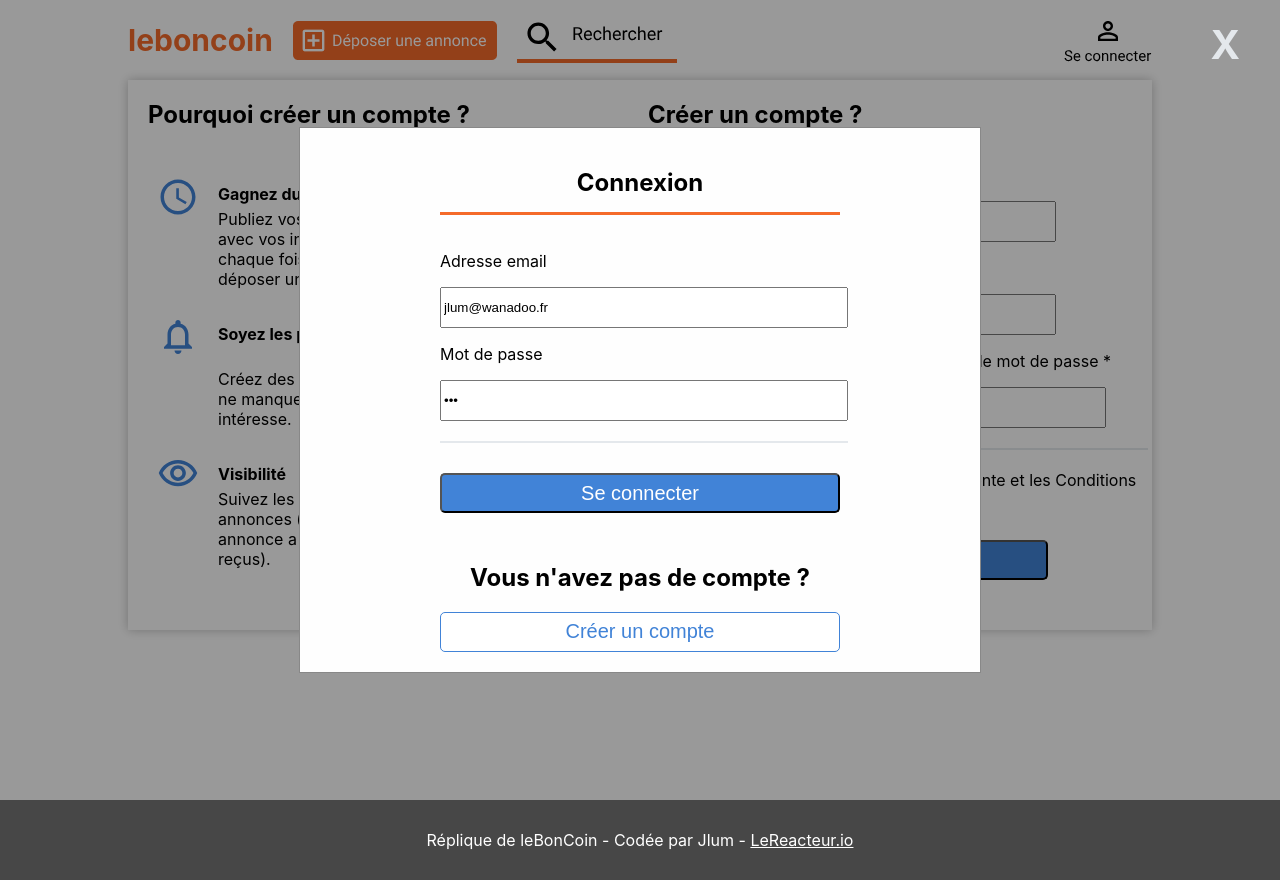
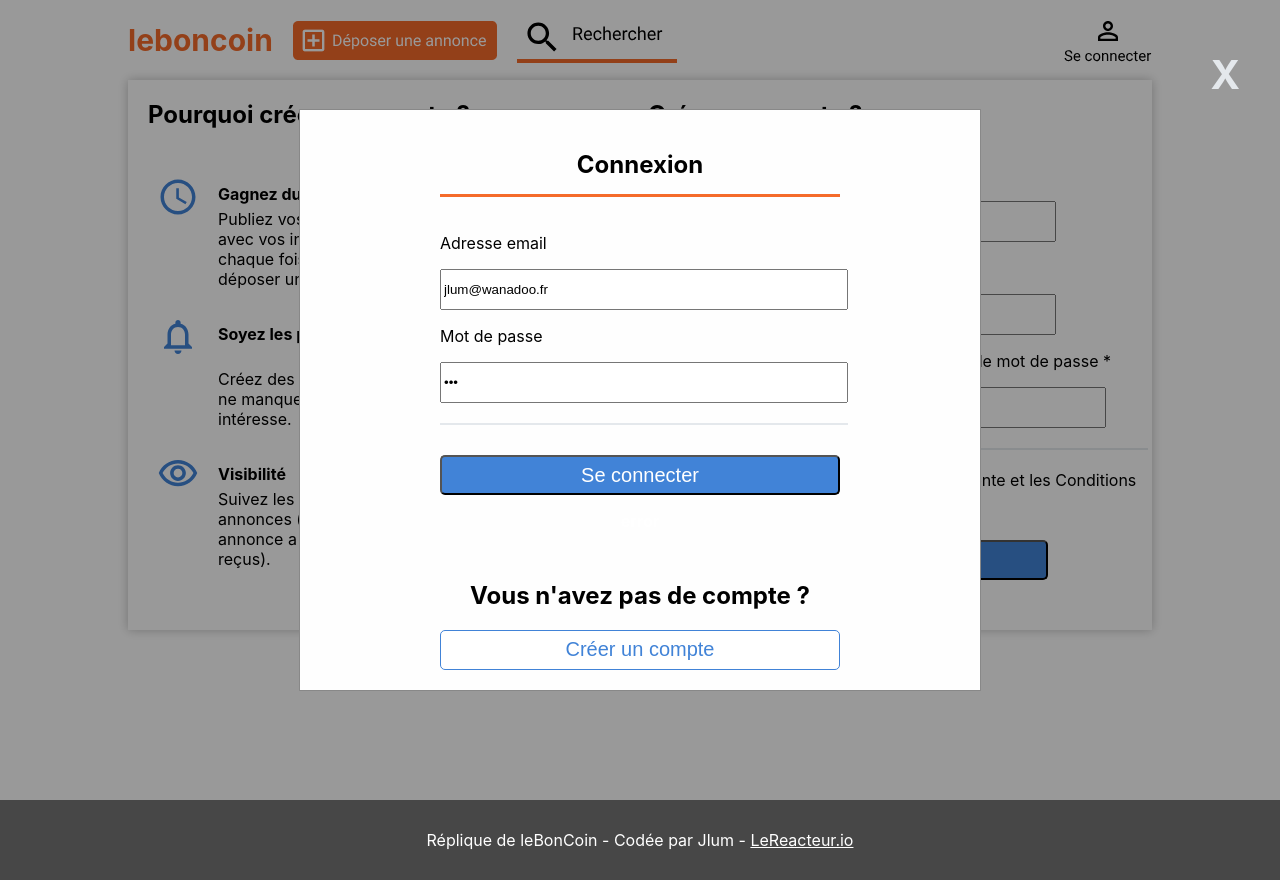
Before and after one commit to jlum85/leboncoin, a React (Create React App) app: page /sign_up in a window 1280 px wide. Both pictures are taken after a click on the item 1108 px from the left and 40 px from the top of the page. Built offline with nearby package versions, Linux system fonts and the light colour scheme.

Commit message:
contrôles de surface pour la connexion

```diff
--- a/src/App.js
+++ b/src/App.js
@@ -16,10 +16,10 @@
     username: Cookies.get("username") || "",
     _id: Cookies.get("_id") || ""
   });
-  const [showModal, setShowModal] = useState(false);
+  const [isModal, setIsModal] = useState(false);
 
   const logIn = user => {
-    setShowModal(false);
+    setIsModal(false);
     const newUser = { ...user };
     Cookies.set("user", newUser.username);
     Cookies.set("token", newUser.token);
@@ -32,7 +32,7 @@
     Cookies.remove("token");
     Cookies.remove("_id");
     setUser(null);
-    setShowModal(false);
+    setIsModal(false);
   };
 
   return (
@@ -41,17 +41,12 @@
         user={user}
         logIn={logIn}
         logOut={logOut}
-        showModal={showModal}
-        setShowModal={setShowModal}
+        isModal={isModal}
+        setIsModal={setIsModal}
       />
-      {showModal && (
-        <Modal
-          logIn={logIn}
-          showModal={showModal}
-          setShowModal={setShowModal}
-        />
+      {isModal && (
+        <Modal logIn={logIn} isModal={isModal} setIsModal={setIsModal} />
       )}
-
       <Switch>
         <Route path="/offer/:id">
           <Offer user={user} />
--- a/src/components/Header.js
+++ b/src/components/Header.js
@@ -1,4 +1,5 @@
 import React from "react";
+import { useHistory } from "react-router-dom";
 import "../App.css";
 import "./Header.css";
 import PublishBtn from "../images/Publish.png";
@@ -7,12 +8,19 @@
 import logOut from "../images/logOut.svg";
 
 const Header = props => {
+  const history = useHistory();
   return (
     <header>
       <ul className="container menu">
         <li>
           <ul>
-            <li className="logo" onClick={() => props.setShowModal(false)}>
+            <li
+              className="logo"
+              onClick={() => {
+                props.setIsModal(false);
+                history.push("/offers");
+              }}
+            >
               leboncoin
             </li>
             <li>
@@ -38,9 +46,9 @@
             <li
               className="connect"
               onClick={() => {
-                if (!props.showModal) {
+                if (!props.isModal) {
                   console.log("connect");
-                  props.setShowModal(true);
+                  props.setIsModal(true);
                 }
               }}
             >
--- a/src/components/Modal.css
+++ b/src/components/Modal.css
@@ -25,6 +25,19 @@
   display: flex;
   justify-content: center;
   align-items: center;
+}
+.error {
+  font-weight: bold;
+  margin-bottom: 0;
+  text-align: center;
+}
+
+.error-show {
+  color: red;
+}
+
+.error-hide {
+  color: white;
 }
 
 .close {
@@ -72,11 +85,12 @@
   height: 40px;
 }
 
-.modal-show-close {
+.modal-close {
   color: #e4e8ec;
   font-size: 40px;
   font-weight: bold;
   position: absolute;
-  top: -20px;
+  top: 10px;
   right: 40px;
+  cursor: pointer;
 }
--- a/src/components/Modal.js
+++ b/src/components/Modal.js
@@ -1,12 +1,14 @@
 import axios from "axios";
 import React, { useState } from "react";
-import { useHistory, Link } from "react-router-dom";
+import { useHistory } from "react-router-dom";
 import "../App.css";
 import "./Modal.css";
 
 const Modal = props => {
   const [mail, setMail] = useState("jlum@wanadoo.fr");
   const [password, setPassword] = useState("jel");
+  const [isError, setIsError] = useState(false);
+  const [msgError, setMsgError] = useState("error");
   const history = useHistory();
 
   const onAnswer = response => {
@@ -20,6 +22,9 @@
         _id: result._id
       });
       history.push("/offers");
+    } else {
+      setMsgError("Utilisateur ou mot de passe incorrect");
+      setIsError(true);
     }
     return result;
   };
@@ -37,9 +42,25 @@
     } else {
       console.log(error);
     }
+    setMsgError("Utilisateur ou mot de passe incorrect");
+    setIsError(true);
+  };
+
+  const checkParams = () => {
+    let result = true;
+    if (mail === "") {
+      setMsgError("Mail non renseigné");
+      setIsError(true);
+      return false;
+    } else if (password === "") {
+      setMsgError("Mot de passe non renseigné");
+      setIsError(true);
+      return false;
+    }
   };
 
   const getLogin = () => {
+    if (checkParams()) {
       axios
         .post(
           "https://leboncoin-api.herokuapp.com/api/user/log_in",
@@ -53,14 +74,15 @@
         )
         .then(onAnswer)
         .catch(onError);
+    }
   };
 
   return (
-    <div className={props.showModal ? "modal-show" : "modal-hide"}>
+    <div className={props.isModal ? "modal-show" : "modal-hide"}>
       <p
-        className="modal-show-close"
+        className="modal-close"
         onClick={() => {
-          props.setShowModal(false);
+          props.setIsModal(false);
           history.push("/offers");
         }}
       >
@@ -79,7 +101,7 @@
             <p>Adresse email</p>
             <input
               className="inputSU"
-              type="text"
+              type="email"
               value={mail}
               onChange={e => setMail(e.target.value)}
             />
@@ -94,6 +116,9 @@
 
           <div className="flexBtn">
             <button className="signBtn">Se connecter</button>
+            <p className={"error " + (isError ? "error-show" : "error-hide")}>
+              {msgError}
+            </p>
           </div>
           <div className="flexBtn">
             <h2>Vous n'avez pas de compte ?</h2>
@@ -101,7 +126,7 @@
               className="createAccountBtn"
               onClick={() => {
                 console.log("créer un compte");
-                props.setShowModal(false);
+                props.setIsModal(false);
                 history.push("/sign_up");
               }}
             >
--- a/src/containers/SignUp.js
+++ b/src/containers/SignUp.js
@@ -34,6 +34,8 @@
       console.log(error);
     }
   };
+
+  const checkParams = () => {};
 
   const getToken = () => {
     axios
@@ -79,6 +81,7 @@
             <form
               className="formPass"
               onSubmit={event => {
+                console.log("submit signup");
                 getToken();
                 event.preventDefault();
               }}
@@ -138,7 +141,11 @@
               </div>
 
               <div className="flexBtn">
-                <button className="signBtn">Créer mon Compte Personnel</button>
+                <input
+                  type="submit"
+                  className="signBtn"
+                  value="Créer mon Compte Personnel"
+                ></input>
               </div>
             </form>
           </div>
```
Lines whose indentation alone changed are shown as unchanged.
